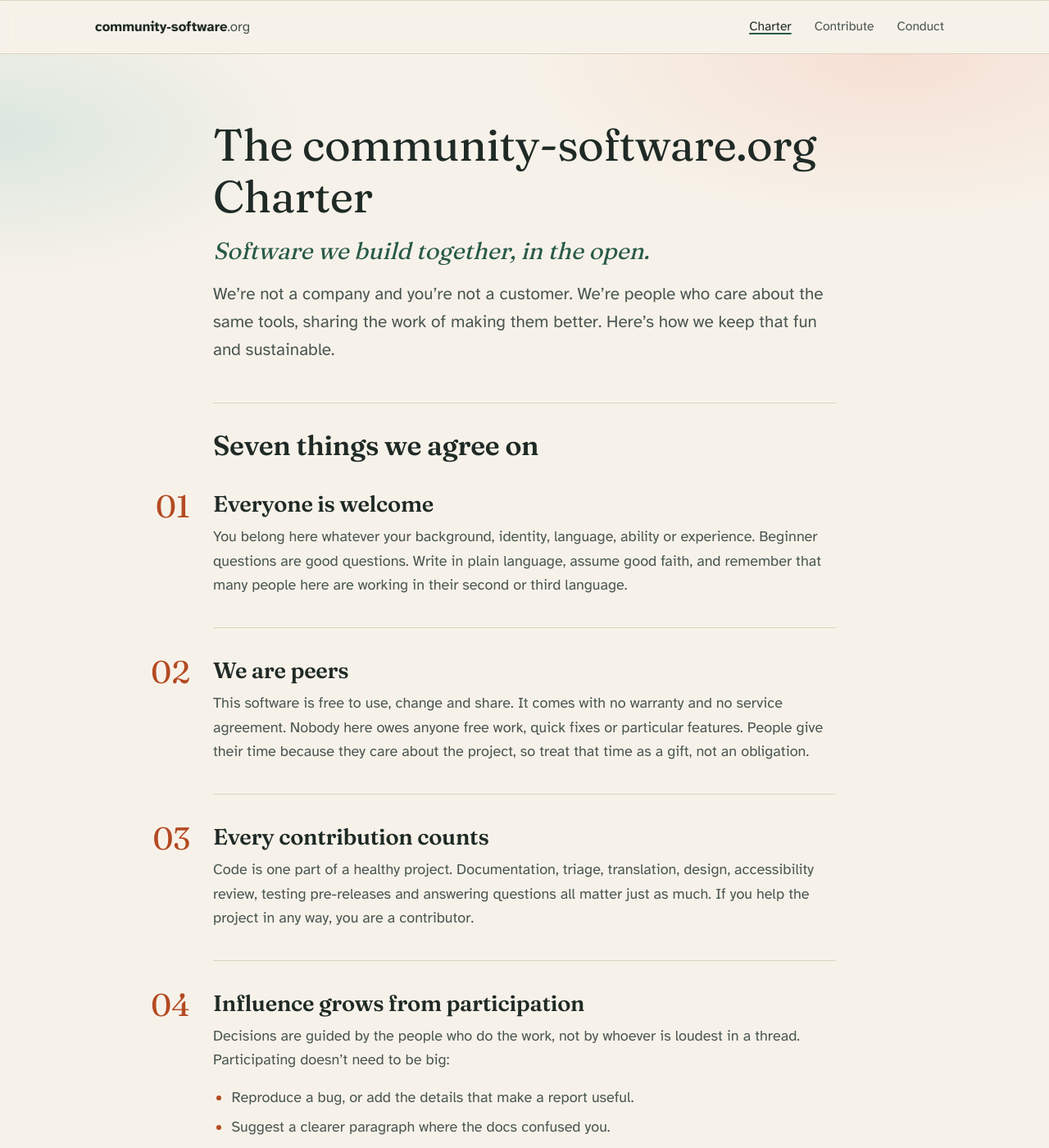
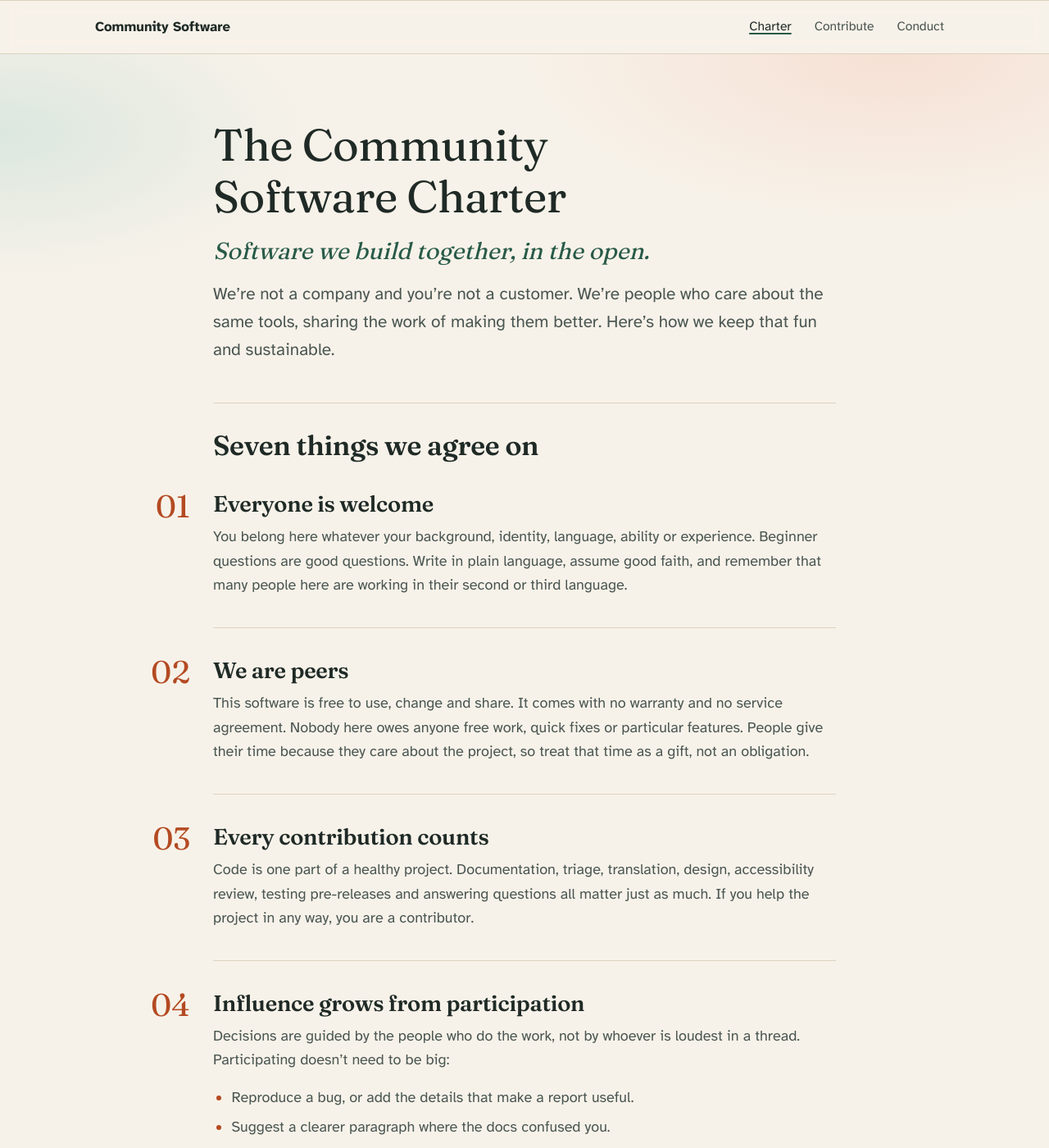
Before and after one commit to olafura/community-software, a Jekyll site: the page built from COMMUNITY.md, in a window 1280 px wide and 1400 px high. Shown: the whole window at 82% size. Built offline with Jekyll 4.4.1, drawn with Linux system fonts in a browser that asks for light colours.

Commit message:
Call it Community Software instead of the domain
Co-Authored-By: Claude Opus 5.5 (1M context) <noreply@anthropic.com>

```diff
--- a/COMMUNITY.md
+++ b/COMMUNITY.md
@@ -5,7 +5,7 @@ permalink: /charter/
 body_class: doc charter
 ---
 
-# The community-software.org Charter
+# The Community Software Charter
 
 **Software we build together, in the open.**
 
--- a/_config.yml
+++ b/_config.yml
@@ -1,4 +1,4 @@
-title: community-software.org
+title: Community Software
 description: A community of peers building free software together, in the open. Read our charter and find your way to contribute.
 
 exclude:
--- a/_layouts/default.html
+++ b/_layouts/default.html
@@ -3,7 +3,7 @@
 <head>
   <meta charset="utf-8">
   <meta name="viewport" content="width=device-width, initial-scale=1">
-  <title>{% if page.url == "/" %}community-software.org — {{ page.title }}{% else %}{{ page.title }} · community-software.org{% endif %}</title>
+  <title>{% if page.url == "/" %}Community Software — {{ page.title }}{% else %}{{ page.title }} · Community Software{% endif %}</title>
   <meta name="description" content="{{ page.description | default: site.description }}">
   <meta name="color-scheme" content="light dark">
   <link rel="preconnect" href="https://fonts.googleapis.com">
@@ -16,7 +16,7 @@
 
   <header class="site-header">
     <div class="wrap header-inner">
-      <a class="brand" href="/">community&#8209;software<span class="tld">.org</span></a>
+      <a class="brand" href="/">Community Software</a>
       <nav aria-label="Main">
         <ul>
           {%- assign nav = "/charter/|Charter,/contributing/|Contribute,/code-of-conduct/|Conduct" | split: "," -%}
--- a/_layouts/page.html
+++ b/_layouts/page.html
@@ -1,7 +1,7 @@
 ---
 layout: default
 ---
-{%- assign html = content | replace: "community-software.org Charter</h1>", '<span class="domain">community-software.org</span> Charter</h1>' -%}
+{%- assign html = content -%}
 {%- if page.body_class contains "charter" -%}
   {%- for i in (1..9) -%}
     {%- assign from = '">' | append: i | append: ". " -%}
--- a/styles.css
+++ b/styles.css
@@ -1,4 +1,4 @@
-/* community-software.org */
+/* Community Software */
 
 :root {
   --paper: #f7f2e9;
@@ -141,7 +141,6 @@ a:hover { color: var(--green); text-decoration-thickness: 3px; }
   font-weight: 700;
   font-size: 1.05rem;
 }
-.brand .tld { color: var(--ink-soft); font-weight: 400; }
 
 .site-header nav ul {
   display: flex;
@@ -678,9 +677,6 @@ body.doc main {
 .charter .doc-foot p { display: none; }
 
 .prose h1 { overflow-wrap: anywhere; }
-@media (min-width: 40rem) {
-  .prose h1 .domain { white-space: nowrap; }
-}
 
 /* Tables become stacked cards on narrow screens */
 @media (max-width: 40rem) {
```
Also changed, not shown: README.md.
